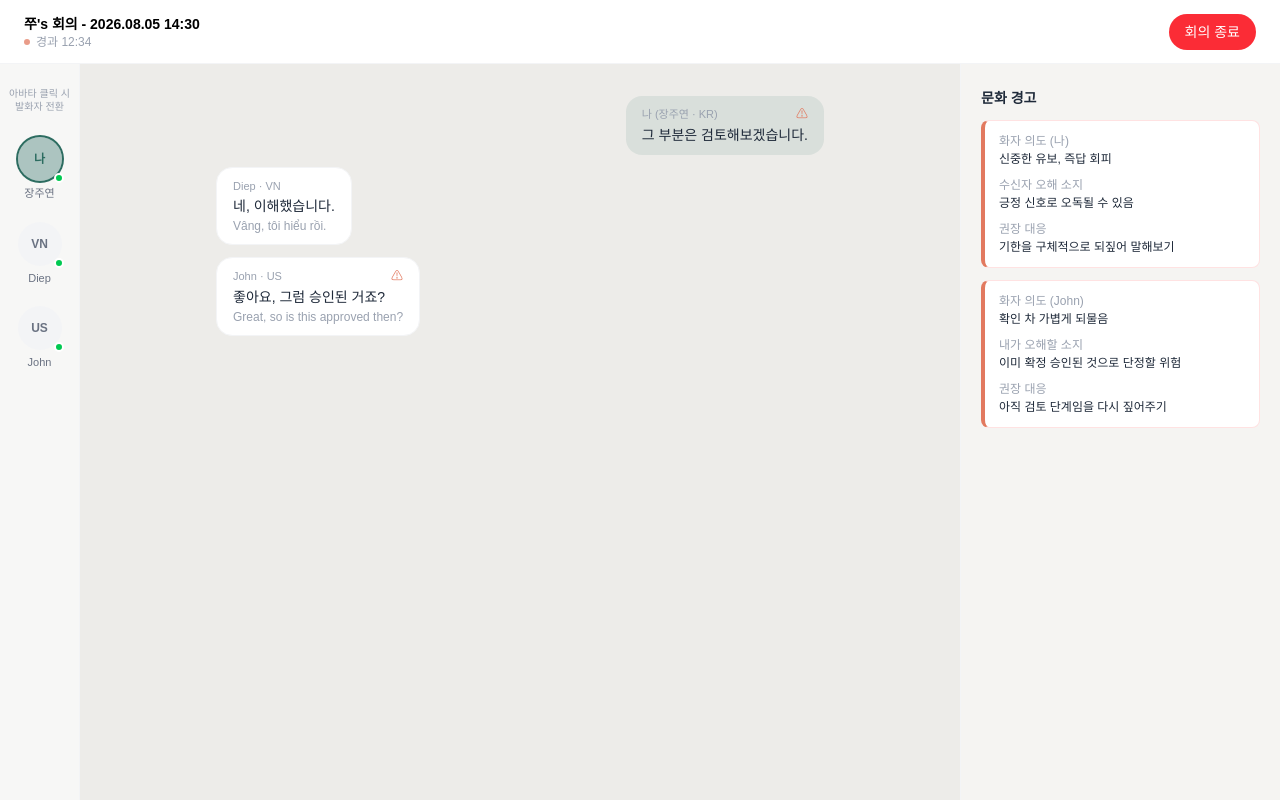
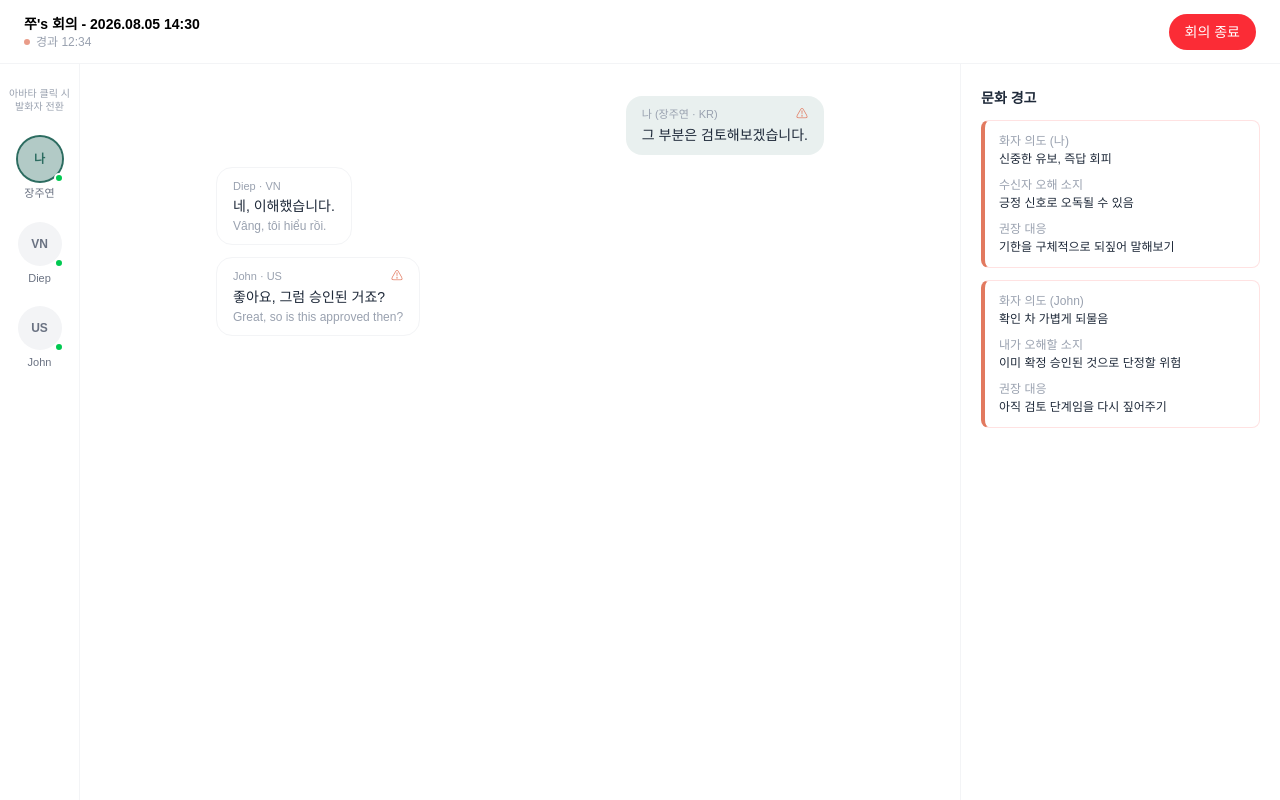
Before and after one commit to LikeLion-14th-Bridgenote/FE, a React (Vite) app: page /meetings/1 in a window 1280 px wide. Built offline with nearby package versions, Linux system fonts and the light colour scheme; a web font is replaced by a local one.

Commit message:
[INIT] Vite+React+TS 프로젝트 초기 세팅

```diff
--- a/src/components/layout/PageLayout.tsx
+++ b/src/components/layout/PageLayout.tsx
@@ -5,7 +5,7 @@
 // routes.tsx에서 이 레이아웃으로 감싼 라우트들만 Navbar가 붙음.
 export default function PageLayout() {
   return (
-    <div className="min-h-screen bg-[#EDECE9]">
+    <div className="min-h-screen bg-white">
       <Navbar />
       <main>
         <Outlet />
--- a/src/pages/MeetingRoom/index.tsx
+++ b/src/pages/MeetingRoom/index.tsx
@@ -117,7 +117,7 @@
   const notedLines = subtitles.filter((l) => l.note);
 
   return (
-    <div className="min-h-screen bg-[#EDECE9] flex flex-col">
+    <div className="min-h-screen bg-white flex flex-col">
       {/* 회의 자체 헤더 */}
       <header className="flex items-center justify-between px-6 h-16 bg-white border-b border-gray-100">
         <div>
```
